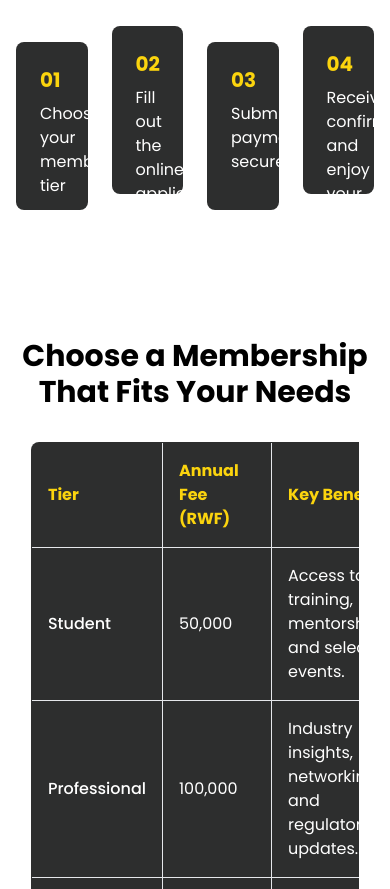
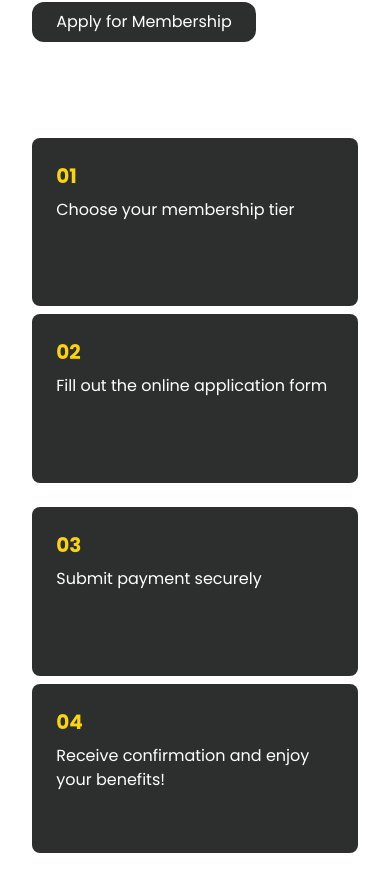
Before and after one commit to Sagastein/FAR-cleint, a React (Vite) app: page /memberships in a window 390 px wide. Shown: the part 1111-2000 px from the top of the page. Built offline with nearby package versions, Linux system fonts and the light colour scheme.

Commit message:
refactor Membership and Services components; enhance layout and styling for better responsiveness

```diff
--- a/src/components/membership/MembershipTiers.tsx
+++ b/src/components/membership/MembershipTiers.tsx
@@ -39,12 +39,12 @@ export const MembershipTiers = () => {
         Choose a Membership That Fits Your Needs
       </h2>
       <div className="overflow-x-auto w-11/12 mx-auto">
-        <table className="w-full border bg-primary border-collapse  rounded-lg overflow-hidden">
+        <table className="w-full border bg-primary border-collapse  rounded-lg overflow-x-auto">
           <thead className="bg-primary text-secondary">
             <tr>
               <th className="p-4 border text-left">Tier</th>
               <th className="p-4 border text-left">Annual Fee (RWF)</th>
-              <th className="p-4 border text-left">Key Benefits</th>
+              <th className="p-4 min-w-40 border text-left">Key Benefits</th>
             </tr>
           </thead>
           <tbody className="bg-primary text-white">
@@ -52,7 +52,12 @@ export const MembershipTiers = () => {
               <tr key={tier.name} className={"bg-primary border"}>
                 <td className="p-4 border font-medium">{tier.name}</td>
                 <td className="p-4 border">{tier.fee}</td>
-                <td className="p-4 border">{tier.benefits}</td>
+                <td className="p-4 border">
+                  {tier.benefits}{" "}
+                  <a href="#" className="text-secondary-dark ">
+                    Read More
+                  </a>
+                </td>
               </tr>
             ))}
           </tbody>
--- a/src/components/programs/ServicesGrid.tsx
+++ b/src/components/programs/ServicesGrid.tsx
@@ -35,24 +35,26 @@ function ServicesGrid() {
   ];
 
   return (
-    <div className="container mx-auto px-4 py-12">
+    <div className="w-11/12 mx-auto px-4 py-12">
       <div className="grid grid-cols-1 md:grid-cols-2 lg:grid-cols-3 gap-6">
         {services.map((service, index) => {
           const IconComponent = service.icon;
           return (
             <div
               key={index}
-              className="bg-gray-50 rounded-lg p-6 flex flex-col gap-4"
+              className="bg-gray-100 relative rounded-lg p-6 flex flex-col gap-4"
             >
               <div className="flex justify-between items-start">
                 <div>
-                  <h3 className="font-semibold text-lg mb-2">
+                  <h3 className="font-semibold w-11/12 text-lg mb-2">
                     {service.title}
                   </h3>
                   <p className="text-gray-600 text-sm">{service.description}</p>
                 </div>
-                <div className="bg-gray-900 p-2 rounded-lg">
-                  <IconComponent className="w-5 h-5 text-white" />
+                <div className="bg-white absolute right-0 top-0 p-4 rounded-lg">
+                  <div className="bg-gray-900 p-2 rounded-lg">
+                    <IconComponent className="w-8 h-8 text-white" />
+                  </div>
                 </div>
               </div>
             </div>
--- a/src/pages/Membership.tsx
+++ b/src/pages/Membership.tsx
@@ -36,8 +36,8 @@ const JourneySteps = () => {
   ];
 
   return (
-    <div className="py-16 grid md:grid-cols-2 gap-x-6 px-4 max-w-7xl mx-auto">
-      <div className="max-w-2xl">
+    <div className="py-16 w-11/12 grid md:grid-cols-2 gap-x-6 px-4 max-w-7xl mx-auto">
+      <div className="max-w-2xl py-12">
         <h2 className="text-3xl font-bold mb-4">
           Your Journey to FinTech Success Starts Here
         </h2>
@@ -51,7 +51,7 @@ const JourneySteps = () => {
           Apply for Membership
         </button>
       </div>
-      <div className="grid md:grid-cols-2 grid-cols-4 gap-6 mt-12">
+      <div className="grid sm:grid-cols-2 gap-6 mt-12">
         {steps.map((step) => (
           <div
             key={step.number}
```
